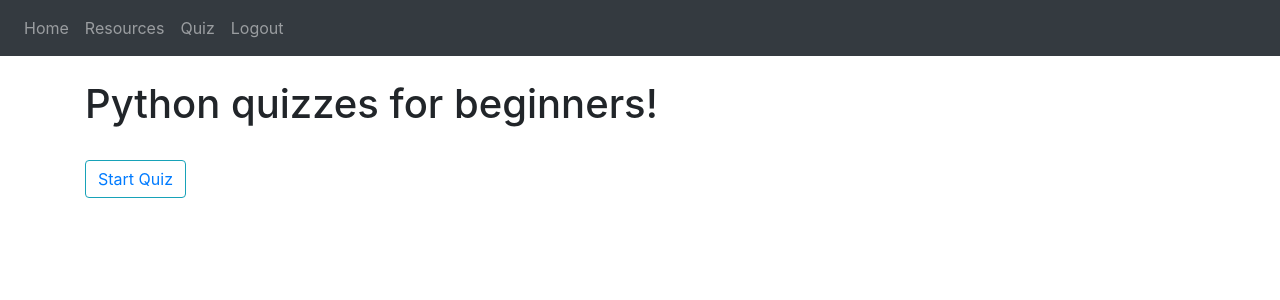
After one commit to bibbjenny/web-design, a Flask app: page /quiz/0/ in a window 1280 px wide. The commit adds this page. Shown: the top 300 px of the page. Run offline with Flask 3, Linux system fonts and the light colour scheme; some libraries are stand-ins or nearby versions.

Commit message:
not working quiz route

```diff
--- a/website/templates/base.html
+++ b/website/templates/base.html
@@ -29,7 +29,8 @@
     <div class="collapse navbar-collapse" id="navbar">
       <div class="navbar-nav">
         <a class="nav-item nav-link" id="home" href="/">Home</a>
-        <a class="nav-item nav-link" id="quiz" href="/quiz">Quiz</a>
+        <a class="nav-item nav-link" id="resources" href="/resources">Resources</a>
+        <a class="nav-item nav-link" id="quiz" href="/quiz/0">Quiz</a>
         {% if (session['user']!= None) %}
         <a class="nav-item nav-link" id="logout" href="/logout">Logout</a>
         {% else %}
--- a/website/templates/login.html
+++ b/website/templates/login.html
@@ -25,6 +25,6 @@
         />
     </div>
     <br />
-    <button type="submit" class="btn btn-primary">Login</button>
+    <button type="button" class="btn btn-primary">Login</button>
 </form>
 {% endblock %}
--- /dev/null
+++ b/website/templates/quizHome.html
@@ -0,0 +1,8 @@
+{% extends "base.html" %}
+
+{% block content %}
+<br>
+<h1>Python quizzes for beginners!</h1>
+<br>
+<button type="button" class="btn btn-outline-info"><a href = "/quiz/1">Start Quiz</a></button>
+{% endblock %}
--- /dev/null
+++ b/website/templates/resources.html
@@ -0,0 +1,6 @@
+{% extends "base.html" %}
+
+{% block content %}
+<br>
+<h1>This is the resources page</h1>
+{% endblock %}
--- a/website/views.py
+++ b/website/views.py
@@ -1,11 +1,61 @@
-from flask import Blueprint, render_template
+from flask import Blueprint, render_template, request, flash, redirect, url_for, session
+import sqlite3
 
 views = Blueprint('views', __name__)
+
+def query_db(sql,args=(),one=False): # one=False exact meaning
+    '''connect and query- will retun one item if one=true and can accept arguments as tuple'''
+    db = sqlite3.connect('web.db')
+    cursor = db.cursor()
+    cursor.execute(sql, args)
+    results = cursor.fetchall()
+    db.commit()
+    db.close()
+    return (results[0] if results else None) if one else results
 
 @views.route('/')
 def home():
     return render_template("home.html")
 
-@views.route('/quiz')
-def quiz():
-    return render_template("quiz.html")
+@views.route('/quiz/<id>/', methods=['GET', 'POST'])
+def quiz(id):
+    if id == '0':
+        return render_template('quizHome.html')
+    else:
+        sql = 'SELECT quizID FROM quiz;'
+        ids = query_db(sql=sql, args=(), one=True)
+        for id in ids:
+            sql = 'SELECT * FROM quiz where quizID = ?;'
+            userdata = query_db(sql=sql, args=(id,), one=True)
+            if request.method == 'POST':
+                user_answer = request.form.get('user_answer')
+                if user_answer == userdata[3]:
+                    flash('Correct!', category='success')
+                    # how to return to the next quiz with new values?
+                else:
+                    flash('Incorrect answer. Please try again.', category='error')
+                    # how to return here?
+                return render_template('quiz.html')
+            else:
+                return render_template('quiz.html', id = id, question=userdata[1], image=userdata[2], hint=userdata[4])
+
+        # sql = 'SELECT * FROM quiz WHERE quizID = ?;'
+        # data = query_db(sql=sql, args=(id,), one=True) # can I just write sql?
+        # # from data, id = 0, question = 1, image = 2, answer = 3, hint = 4
+        # if request.method == 'POST':
+        #     user_answer = request.form.get('user_answer')
+        #     if user_answer == data[3]:
+        #         flash('Correct!', category='success')
+        #         id = int(id) + 1
+        #         data = query_db(sql=sql, args=(id,), one=True)
+        #         # how to return to the next quiz with new values?
+        #         return render_template('quiz.html', id = id, question=data[1], image=data[2], hint=data[4])
+        #     else:
+        #         flash('Incorrect answer. Please try again.', category='error')
+        #         # how to return here?
+        # else:
+        #     return render_template('quiz.html', id = id, question=data[1], image=data[2], hint=data[4])
+
+@views.route('/resources/')
+def resources():
+    return render_template('resources.html')
```
Also changed, not shown: website/auth.py (+7 -12 lines), website/templates/quiz.html (+20 -1 lines), web.db, website/templates/quizFinish.html (added).
